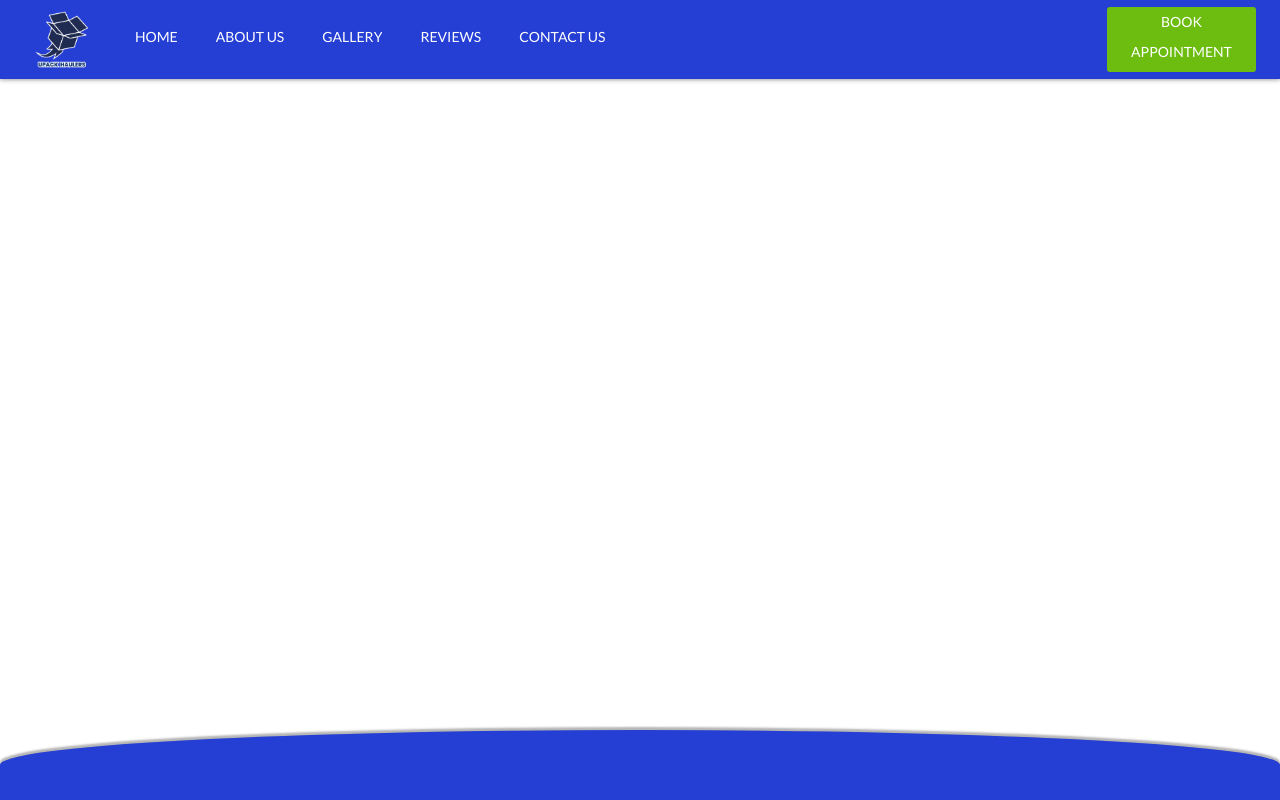
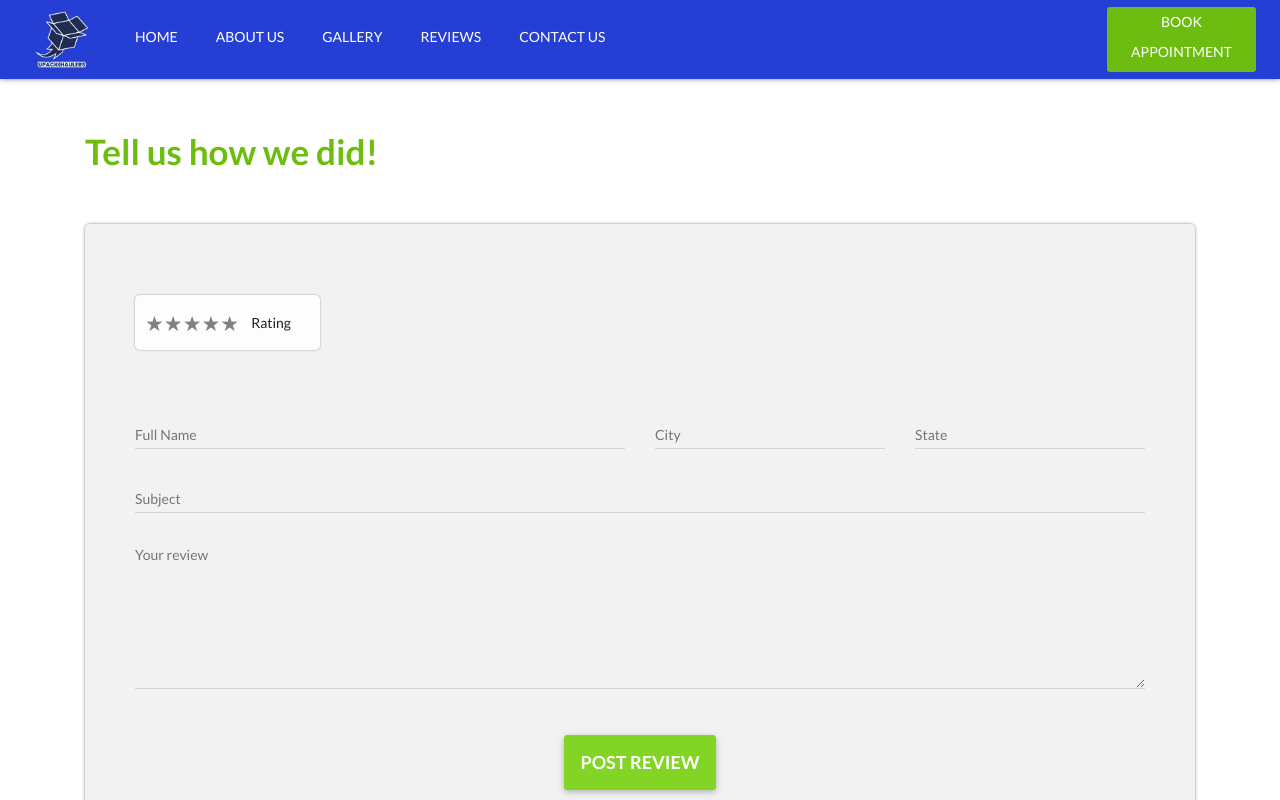
Before and after one commit to jihoshin28/R2M_Express_Site, a React (Create React App) app: page /#/add_review in a window 1280 px wide. Shown: the top 800 px of the page. Built offline with nearby package versions, Linux system fonts and the light colour scheme; no server answers; sample sign-in values are in the browser's storage.

Commit message:
submit review backbone

```diff
--- a/src/App.css
+++ b/src/App.css
@@ -600,3 +600,37 @@
 .review-content p {
   font-size: 1.3em;
 }
+
+.addReview{
+  -webkit-box-shadow: 0px 0px 3px rgba(99, 99, 99, 0.842);
+  padding: 50px;
+  border-radius: 5px;
+  margin-top: 50px;
+  background-color:rgba(240, 240, 240, 0.842);
+}
+
+.addReview-header{
+  display: flex;
+  margin-top: 50px;
+}
+
+.addReview-header h1 {
+  font-size: 2.5em;
+  color: rgb(109, 189, 17);
+}
+
+.rating-stars{
+  display: flex;
+  justify-content: flex-start;
+  align-items: center;
+  padding: 10px;
+  -webkit-box-shadow: 0px 0px 1.7px rgba(99, 99, 99, 0.842);
+  background-color:rgba(255, 255, 255, 0.842);
+  border-radius: 5px;
+  width: 185px;
+  height: 55px;
+}
+
+.rating-stars p {
+  margin-left: 12px;
+}
--- a/src/App.js
+++ b/src/App.js
@@ -10,6 +10,7 @@ import Contact from './pages/Contact'
 import Home from './pages/Home'
 import Gallery from './pages/Gallery'
 import Reviews from './pages/Reviews'
+import AddReview from './pages/AddReview'
 import Modal from './components/Modal'
 
 import {getStores, getCategories, signOut, startCart, getActiveOrders, getItems, selectStore, clearModal} from './actions'
@@ -35,6 +36,8 @@ class App extends Component  {
               <Route exact path={'/contact'} render={(props) => <Contact {...props} />} />
               <Route exact path={'/gallery'} render={(props) => <Gallery {...props} />} />
               <Route exact path={'/reviews'} render={(props) => <Reviews {...props} />} />
+              <Route exact path={'/add_review'} render={(props) => <AddReview {...props} />} />
+
         </div>
         <div class = "body-wrap"></div>
         <footer className="footer">
--- /dev/null
+++ b/src/pages/AddReview.js
@@ -0,0 +1,119 @@
+import React, { Component } from 'react'
+import { connect } from 'react-redux'
+import ReactStars from 'react-rating-stars-component'
+export class AddReview extends Component {
+    componentDidMount() {
+        // this.props.testRoute(this.props.history)
+    }
+
+    ratingChanged = (newRating) => {
+        console.log(newRating);
+    };
+
+    submitReview = () => {
+
+    }
+
+    render() {
+        return (
+            <div class = "container">
+                <div class = "addReview-header">
+                    <h1>
+                        Tell us how we did!
+                    </h1>
+                </div>
+
+                <div class = "addReview">
+                    <div class = "addReview-form">
+
+                    <section class="mb-4">
+
+                        <div class="row">
+                            <div class="col-md-12 mb-md-0 mb-5">
+                                <form id="contact-form" name="contact-form" action="mail.php" method="POST">
+                                    <div class = "row">
+                                        <div class="col-md-12">
+                                            <div class="md-form mb-5">
+                                                <span class = "rating-stars">
+                                                    <ReactStars
+                                                        count={5}
+                                                        onChange={this.ratingChanged}
+                                                        size={21}
+                                                        activeColor= "#ffd700"
+                                                    />
+                                                    <p>
+                                                        Rating
+                                                    </p>
+                                                </span>
+                                            </div>
+                                        </div>
+                                    </div>
+                                    <div class="row">
+
+                                        <div class="col-md-6">
+                                            <div class="md-form mb-0">
+                                                <input type="text" id="name" name="name" class="form-control"/>
+                                                <label for="name" class="">Full Name</label>
+                                            </div>
+                                        </div>
+
+                                        <div class="col-md-3">
+                                            <div class="md-form mb-0">
+                                                <input type="text" id="city" name="city" class="form-control"/>
+                                                <label for="city" class="">City</label>
+                                            </div>
+                                        </div>
+
+                                        <div class="col-md-3">
+                                            <div class="md-form mb-0">
+                                                <input type="text" id="state" name="state" class="form-control"/>
+                                                <label for="state" class="">State</label>
+                                            </div>
+                                        </div>
+                                    </div>
+
+                                    <div class="row">
+                                        <div class="col-md-12">
+                                            <div class="md-form mb-0">
+                                                <input type="text" id="subject" name="subject" class="form-control"/>
+                                                <label for="subject" class="">Subject</label>
+                                            </div>
+                                        </div>
+                                    </div>
+
+                                    <div class="row">
+                                        <div class="col-md-12">
+                                            <div class="md-form">
+                                                <textarea type="text" id="message" name="message" rows="7" class="form-control md-textarea"></textarea>
+                                                <label for="message">Your review</label>
+                                            </div>
+                                        </div>
+                                    </div>
+                                    <div class="row">
+                                        <div class = "col-md-12">
+                                            <a class="btn" onClick = {() => this.submitReview()} style = {{marginTop: '25px', padding: '15px', backgroundColor: "rgb(130, 212, 37)"}}><h3>Post Review</h3></a>
+                                        </div>
+                                        <div class="status"></div>
+                                    </div>
+
+                                </form>
+                            </div>
+                        </div>
+
+                        </section>
+                    </div>
+                </div>
+            </div>
+
+
+        )
+    }
+}
+
+const mapStateToProps = state => {
+    return {
+        users: state.users
+    }
+}
+
+export default connect(mapStateToProps)(AddReview)
--- a/src/pages/Contact.js
+++ b/src/pages/Contact.js
@@ -3,7 +3,7 @@ import { connect } from 'react-redux'
 // import aboutPic from '../public/logo192.png'
 export class Contact extends Component {
     componentDidMount() {
-        // this.props.testRoute(this.props.history)
+        console.log(this.props.history)
     }
     render() {
         return (
--- a/src/pages/Reviews.js
+++ b/src/pages/Reviews.js
@@ -1,11 +1,20 @@
 import React, { Component } from 'react'
 import { connect } from 'react-redux'
+import { useHistory } from "react-router-dom";
 import Review from '../components/Review'
+
+
 
 export class About extends Component {
     componentDidMount() {
-        // this.props.testRoute(this.props.history)
+        console.log(this.props.history)
     }
+
+    goToAddReview = () => {
+        this.props.history.push('/add_review')
+        this.props.history.go()
+    }
+
     render() {
         return (
             <div>
@@ -23,7 +32,7 @@ export class About extends Component {
                 </div>
                 <div>
                     <h2>Let us know what you think!</h2>
-                    <button style = {{backgroundColor: 'rgb(130, 212, 37)', padding: '15px', marginTop: '25px'}} className = "btn">Submit a Review</button>
+                    <button onClick = {() => this.goToAddReview()} style = {{backgroundColor: 'rgb(130, 212, 37)', padding: '15px', marginTop: '25px'}} className = "btn"><h3>Submit a Review</h3></button>
                 </div>
             </div>
         )
```
Also changed, not shown: src/components/Review.js (+0 -10 lines).
